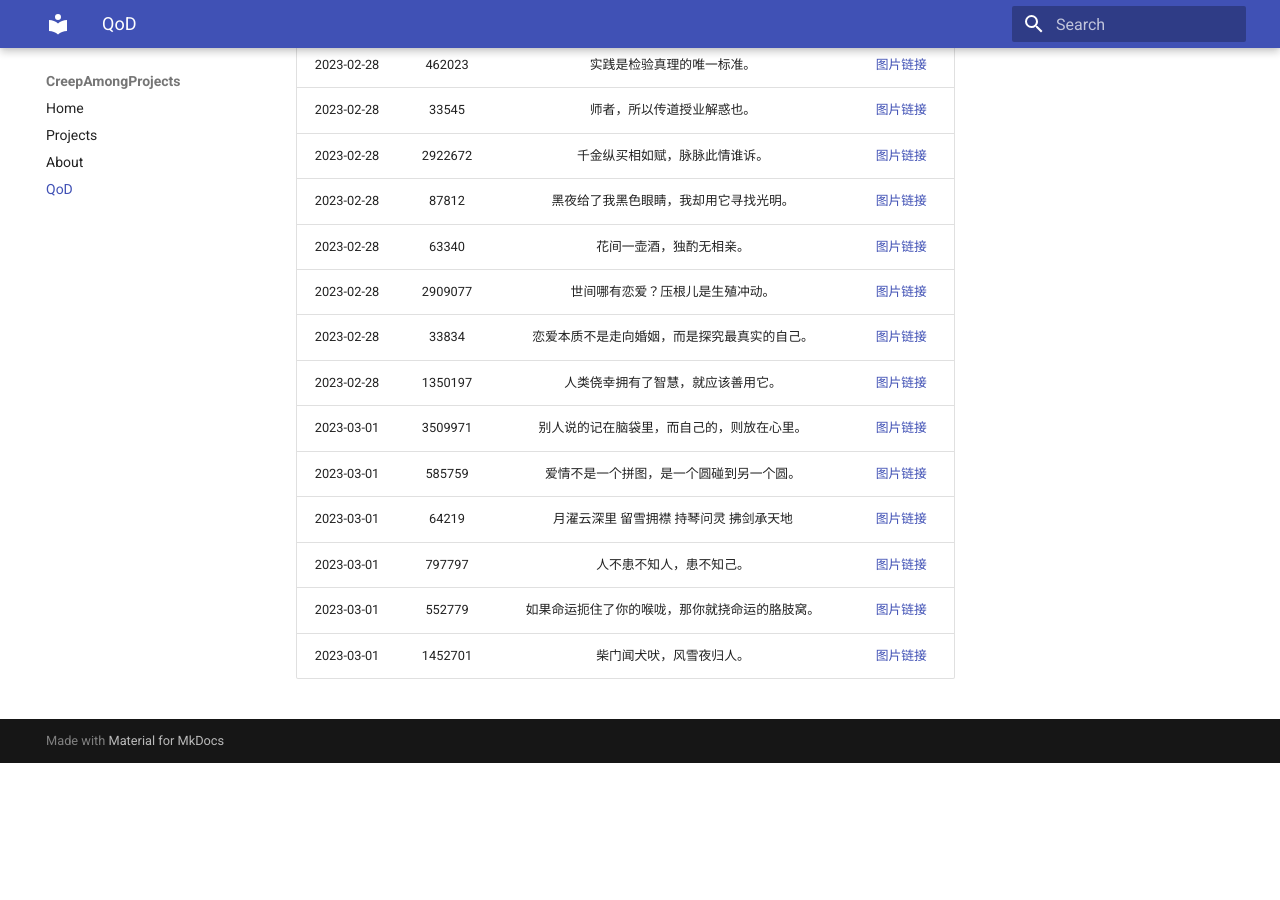
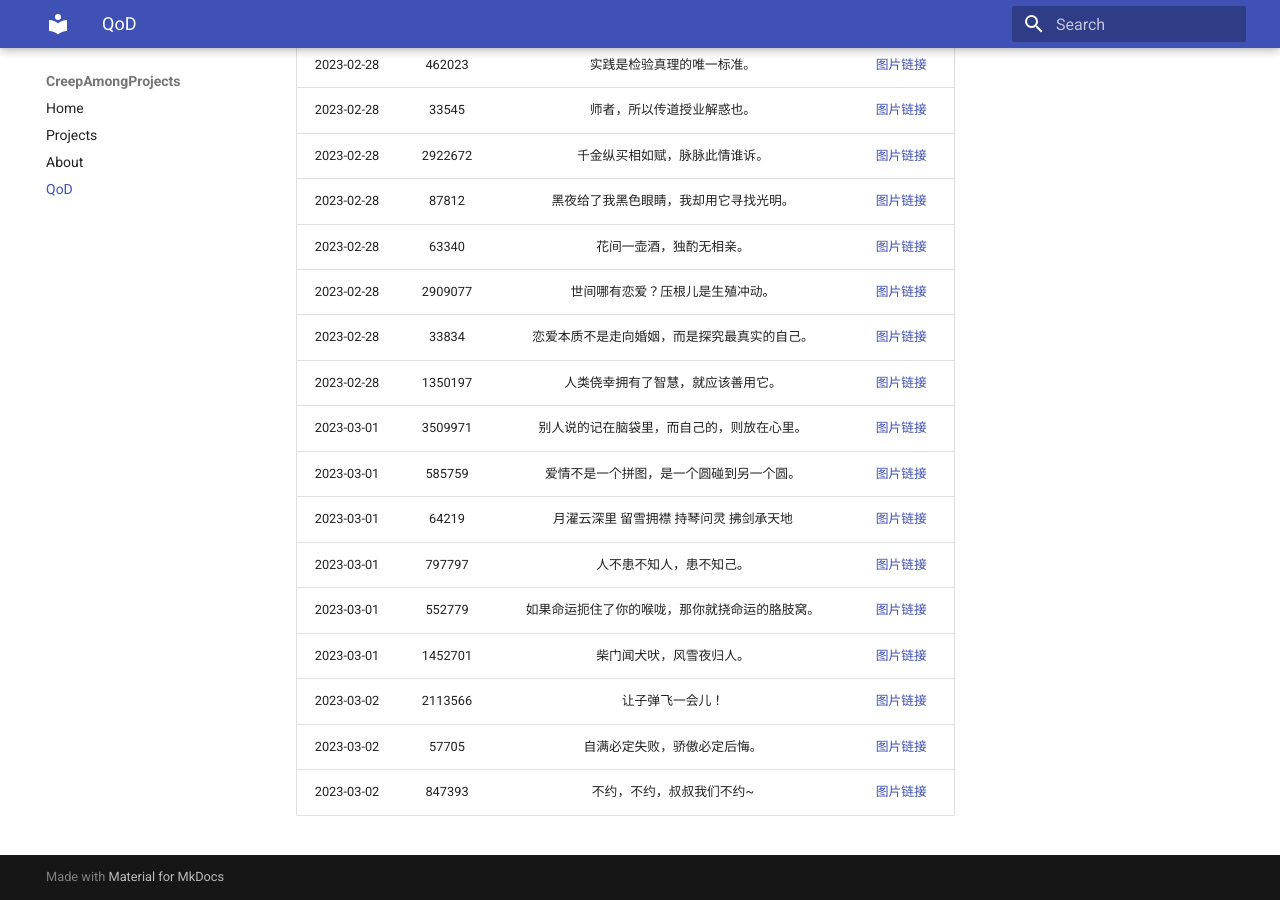
Before and after one commit to Creep-Among-Projects/CAP-Pages, an MkDocs documentation site: the page built from docs/qod.md, in a window 1280 px wide and 900 px high, scrolled down 3721 px. Built offline with MkDocs 1.6.1 and Material for MkDocs 9.7.7, drawn with Linux system fonts in a browser that asks for light colours; comment, search, counter and statistics services are not loaded; before the commit the page ends 4484 px from its top, so only the background shows below that.

Commit message:
QoD Generator: 2023-03-02 20:40:35 UTC+00:00

```diff
--- a/docs/qod.md
+++ b/docs/qod.md
@@ -115,3 +115,6 @@ Theoretically three daily quotes will be automatically updated here each day.
 |2023-03-01|797797|人不患不知人，患不知己。|[图片链接](./qods/797797.jpg)|
 |2023-03-01|552779|如果命运扼住了你的喉咙，那你就挠命运的胳肢窝。|[图片链接](./qods/552779.jpg)|
 |2023-03-01|1452701|柴门闻犬吠，风雪夜归人。|[图片链接](./qods/1452701.jpg)|
+|2023-03-02|2113566|让子弹飞一会儿！|[图片链接](./qods/2113566.jpg)|
+|2023-03-02|57705|自满必定失败，骄傲必定后悔。|[图片链接](./qods/57705.jpg)|
+|2023-03-02|847393|不约，不约，叔叔我们不约~|[图片链接](./qods/847393.jpg)|
```
Also changed, not shown: docs/qods/57705.jpg (added), docs/qods/847393.jpg (added), 2 other files.
